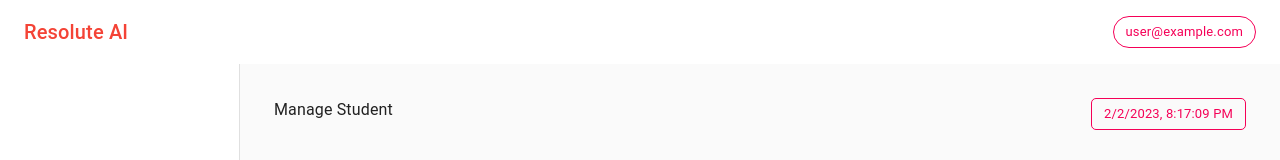
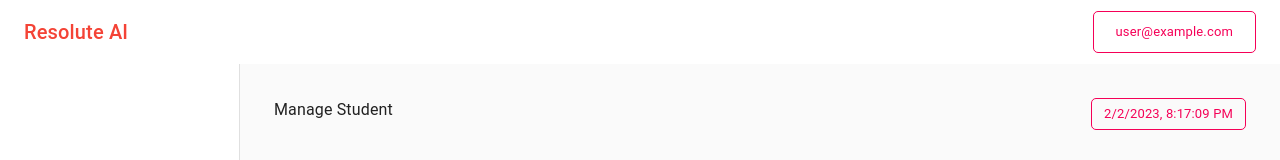
Before and after one commit to yogeshmishra667/react-firebase, a React (Create React App) app: page / in a window 1280 px wide. Shown: the top 160 px of the page. Built offline with nearby package versions, Linux system fonts and the light colour scheme; no server answers; the database is empty; sample sign-in values are in the browser's storage.

Commit message:
refactor code

```diff
--- a/package.json
+++ b/package.json
@@ -12,6 +12,7 @@
     "firebase": "^9.16.0",
     "react": "^18.2.0",
     "react-dom": "^18.2.0",
+    "react-hook-form": "^7.43.0",
     "react-router-dom": "^6.8.0",
     "react-scripts": "5.0.1",
     "react-toastify": "^9.1.1",
--- a/src/Auth/Auth.js
+++ b/src/Auth/Auth.js
@@ -1,11 +1,23 @@
 import React, { useEffect, useState } from 'react';
 import { auth } from '../firebase';
+import { makeStyles } from '@material-ui/core/styles';
+import CircularProgress from '@material-ui/core/CircularProgress';
+
+const useStyles = makeStyles((theme) => ({
+  root: {
+    display: 'flex',
+    '& > * + *': {
+      marginLeft: theme.spacing(2),
+    },
+  },
+}));
 
 export const AuthContext = React.createContext(); // create a context
 
 export const AuthProvider = ({ children }) => {
   const [currentUser, setCurrentUser] = useState(null);
   const [pending, setPending] = useState(true);
+  const classes = useStyles();
 
   useEffect(() => {
     auth.onAuthStateChanged((user) => {
@@ -17,7 +29,11 @@ export const AuthProvider = ({ children }) => {
   }, []);
 
   if (pending) {
-    return <>Loading...</>;
+    return (
+      <div className={classes.root} style={{ display: 'flex', justifyContent: 'center', marginTop: '20%' }}>
+        <CircularProgress color="secondary" />
+      </div>
+    );
   }
 
   return (
--- a/src/Pages/Dashboard.js
+++ b/src/Pages/Dashboard.js
@@ -60,7 +60,12 @@ const Dashboard = ({ getStudentId }) => {
             Resolute AI
           </Typography>
 
-          <Chip label={auth.currentUser.email} variant="outlined" color="secondary" />
+          <Chip
+            label={auth.currentUser.email}
+            variant="outlined"
+            color="secondary"
+            style={{ borderRadius: '5px', padding: '20px 10px' }}
+          />
         </Toolbar>
       </AppBar>
       <Drawer
--- a/src/Pages/addStudent.js
+++ b/src/Pages/addStudent.js
@@ -4,6 +4,7 @@ import { collection, addDoc, getDoc, doc, updateDoc } from 'firebase/firestore';
 import { toast, ToastContainer } from 'react-toastify';
 import 'react-toastify/dist/ReactToastify.css';
 import { useNavigate } from 'react-router-dom';
+import { useForm } from 'react-hook-form';
 
 //material ui import section
 import TextField from '@material-ui/core/TextField';
@@ -90,7 +91,7 @@ const Addstudent = () => {
   return (
     <>
       <ToastContainer />
-      <form className={classes.root} validate onSubmit={handleSubmit}>
+      <form className={classes.root} onSubmit={handleSubmit}>
         <Button
           variant="contained"
           color="secondary"
@@ -106,6 +107,7 @@ const Addstudent = () => {
         </div>
         <div>
           <TextField
+            require
             id="outlined-text-input"
             label="First Name"
             type="text"
@@ -114,6 +116,7 @@ const Addstudent = () => {
             variant="outlined"
           />
           <TextField
+            required
             id="outlined-text-input"
             label="Middle Name"
             type="text"
@@ -122,6 +125,7 @@ const Addstudent = () => {
             variant="outlined"
           />
           <TextField
+            required
             id="outlined-text-input"
             label="Last name"
             type="text"
@@ -192,6 +196,7 @@ const Addstudent = () => {
             />
 
             <TextField
+              required
               id="outlined-multiline-flexible"
               label="Address Line 2"
               multiline
@@ -201,6 +206,7 @@ const Addstudent = () => {
             />
           </div>
           <TextField
+            required
             id="outlined-text-input"
             label="Roll No"
             type="text"
@@ -209,6 +215,7 @@ const Addstudent = () => {
             onChange={(e) => setRollNo(e.target.value)}
           />
           <TextField
+            required
             id="outlined-text-input"
             label="Landmark"
             type="text"
@@ -217,6 +224,7 @@ const Addstudent = () => {
             onChange={(e) => setLandmark(e.target.value)}
           />
           <TextField
+            required
             id="outlined-text-input"
             label="city"
             type="text"
@@ -225,6 +233,7 @@ const Addstudent = () => {
             onChange={(e) => setCity(e.target.value)}
           />
           <TextField
+            required
             id="outlined-text-input"
             label="Pincode"
             type="text"
--- a/src/Pages/datagridItems.js
+++ b/src/Pages/datagridItems.js
@@ -95,6 +95,7 @@ const DataGrid = ({ getStudentId }) => {
                     if (result.isConfirmed) {
                       deleteDoc(doc(DB, 'student', row.id)).then(() => {
                         Swal.fire('Deleted!', 'Your file has been deleted.', 'success');
+                        window.location.reload();
                         navigate('/');
                       });
                     } else if (
```
Also changed, not shown: 1 other file (tests, documents, lock files or other folders).
